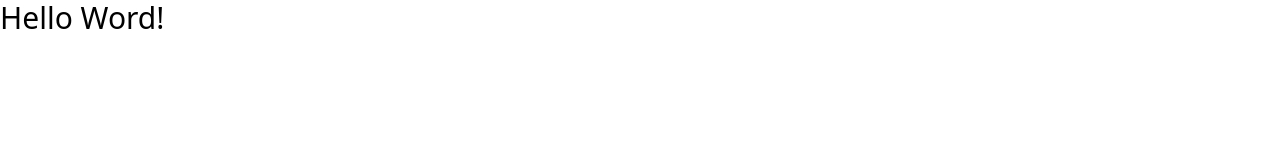
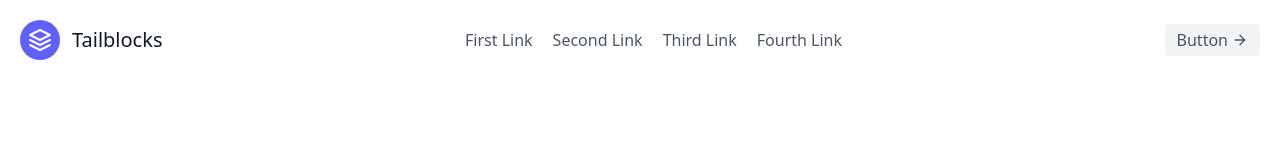
Before and after one commit to Abhaykikani13/tailwind-cli, a website: page index.html in a window 1280 px wide. Drawn offline with Linux system fonts and the light colour scheme.

Commit message:
home page

```diff
--- a/index.html
+++ b/index.html
@@ -7,8 +7,26 @@
     <title>Document</title>
 </head>
 <body>
-    <h1 class="text-3xl">
-    Hello Word!
-    </h1>
+    <header class="text-gray-600 body-font">
+  <div class="container mx-auto flex flex-wrap p-5 flex-col md:flex-row items-center">
+    <a class="flex title-font font-medium items-center text-gray-900 mb-4 md:mb-0">
+      <svg xmlns="http://www.w3.org/2000/svg" fill="none" stroke="currentColor" stroke-linecap="round" stroke-linejoin="round" stroke-width="2" class="w-10 h-10 text-white p-2 bg-indigo-500 rounded-full" viewBox="0 0 24 24">
+        <path d="M12 2L2 7l10 5 10-5-10-5zM2 17l10 5 10-5M2 12l10 5 10-5"></path>
+      </svg>
+      <span class="ml-3 text-xl">Tailblocks</span>
+    </a>
+    <nav class="md:ml-auto md:mr-auto flex flex-wrap items-center text-base justify-center">
+      <a class="mr-5 hover:text-gray-900">First Link</a>
+      <a class="mr-5 hover:text-gray-900">Second Link</a>
+      <a class="mr-5 hover:text-gray-900">Third Link</a>
+      <a class="mr-5 hover:text-gray-900">Fourth Link</a>
+    </nav>
+    <button class="inline-flex items-center bg-gray-100 border-0 py-1 px-3 focus:outline-none hover:bg-gray-200 rounded text-base mt-4 md:mt-0">Button
+      <svg fill="none" stroke="currentColor" stroke-linecap="round" stroke-linejoin="round" stroke-width="2" class="w-4 h-4 ml-1" viewBox="0 0 24 24">
+        <path d="M5 12h14M12 5l7 7-7 7"></path>
+      </svg>
+    </button>
+  </div>
+</header>
 </body>
 </html>
```
Also changed, not shown: output.css.
